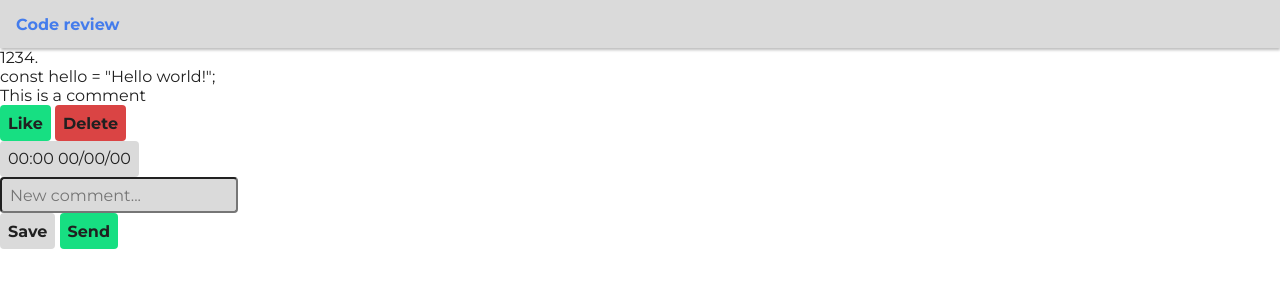
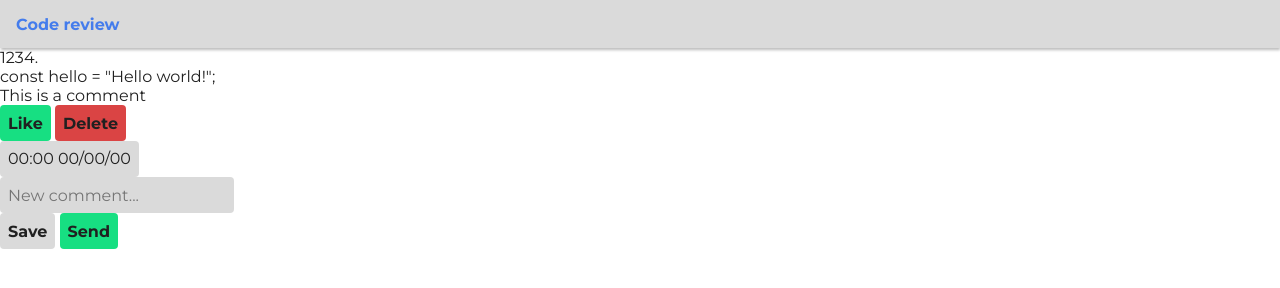
Before and after one commit to dariomrk/Internship-14-Code-Review, a website built with Vite: page index.html in a window 1280 px wide. Built offline with nearby package versions, Linux system fonts and the light colour scheme.

Commit message:
Remove default <input> style.

```diff
--- a/css/utilities.css
+++ b/css/utilities.css
@@ -24,4 +24,6 @@
   padding: 8px;
   border-radius: 4px;
   background-color: var(--secondary-bg);
+  outline: none;
+  border: none;
 }
```
